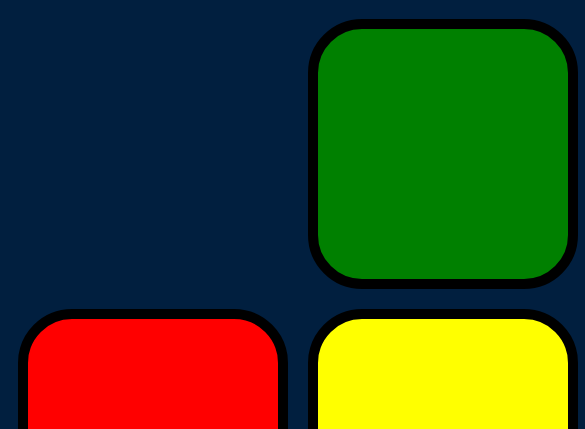
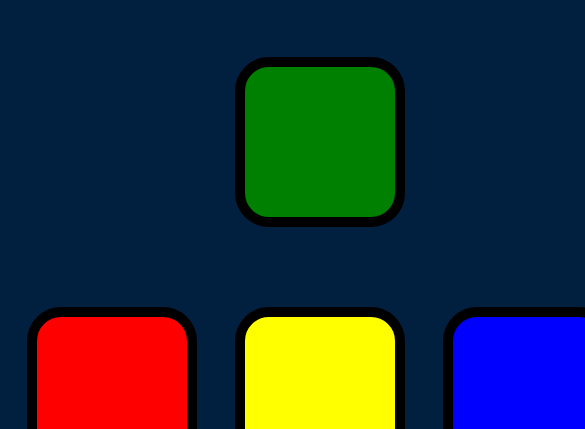
Before and after one commit to BNK989/SimonGame, a plain HTML site: page index.html in a window 390 px wide. Shown: the part 415-844 px from the top of the page, 585 px wide, since content can reach past the window. Drawn offline with nearby package versions, Linux system fonts and the light colour scheme.

Commit message:
Made change to be mobile frindly
hopfully

```diff
--- a/styles.css
+++ b/styles.css
@@ -1,6 +1,10 @@
 body {
   text-align: center;
   background-color: #011F3F;
+  display: flex;
+  flex-direction: column;
+  justify-content: center;
+  align-items: center;
 }
 
 #level-title {
@@ -9,7 +13,6 @@ body {
   margin:  20px 10px;
   color: #FEF2BF;
   line-height: 2;
-
 }
 
 .container {
@@ -17,14 +20,17 @@ body {
   grid-template-columns: 1fr 1fr 1fr;
   grid-template-rows: 2fr 2fr 1fr;
   margin: auto;
-
+  max-width: 768px;
+  box-sizing: border-box;
+  aspect-ratio: 1/1;
 }
 
 .btn {
   margin: 10px;
-  display: inline-block;
-  height: 250px;
-  width: 250px;
+  min-height: 150px;
+  max-height: 250px;
+  min-width: 150px;
+  max-width: 250px;
   border: 10px solid black;
   border-radius: 20%;
   align-self: center;
@@ -92,9 +98,3 @@ body {
 .next-level{
   color: green;
 }
-
-@media only screen and (min-width: 768px) {
-  .container {
-    width: 50%;
-  }
-}
```
